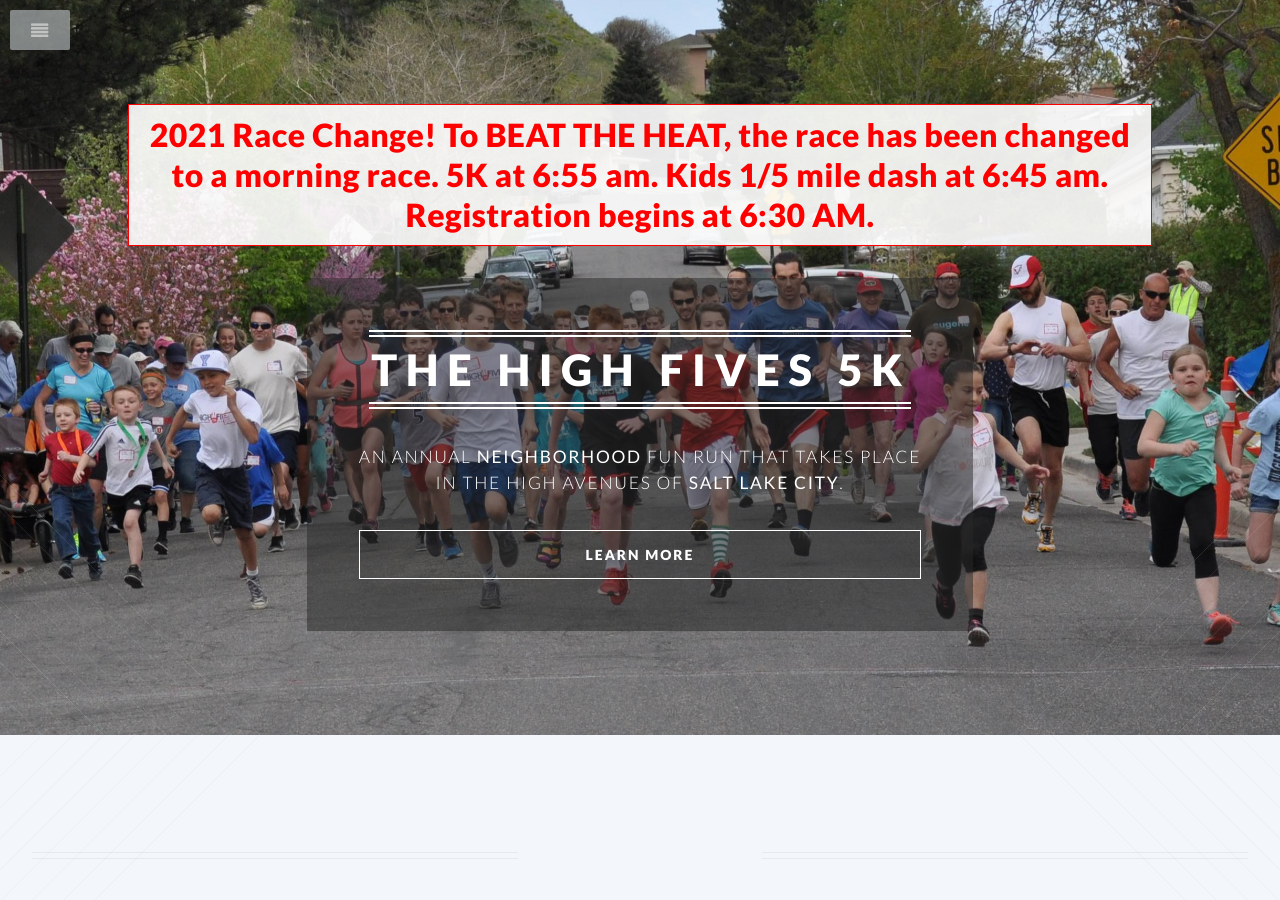
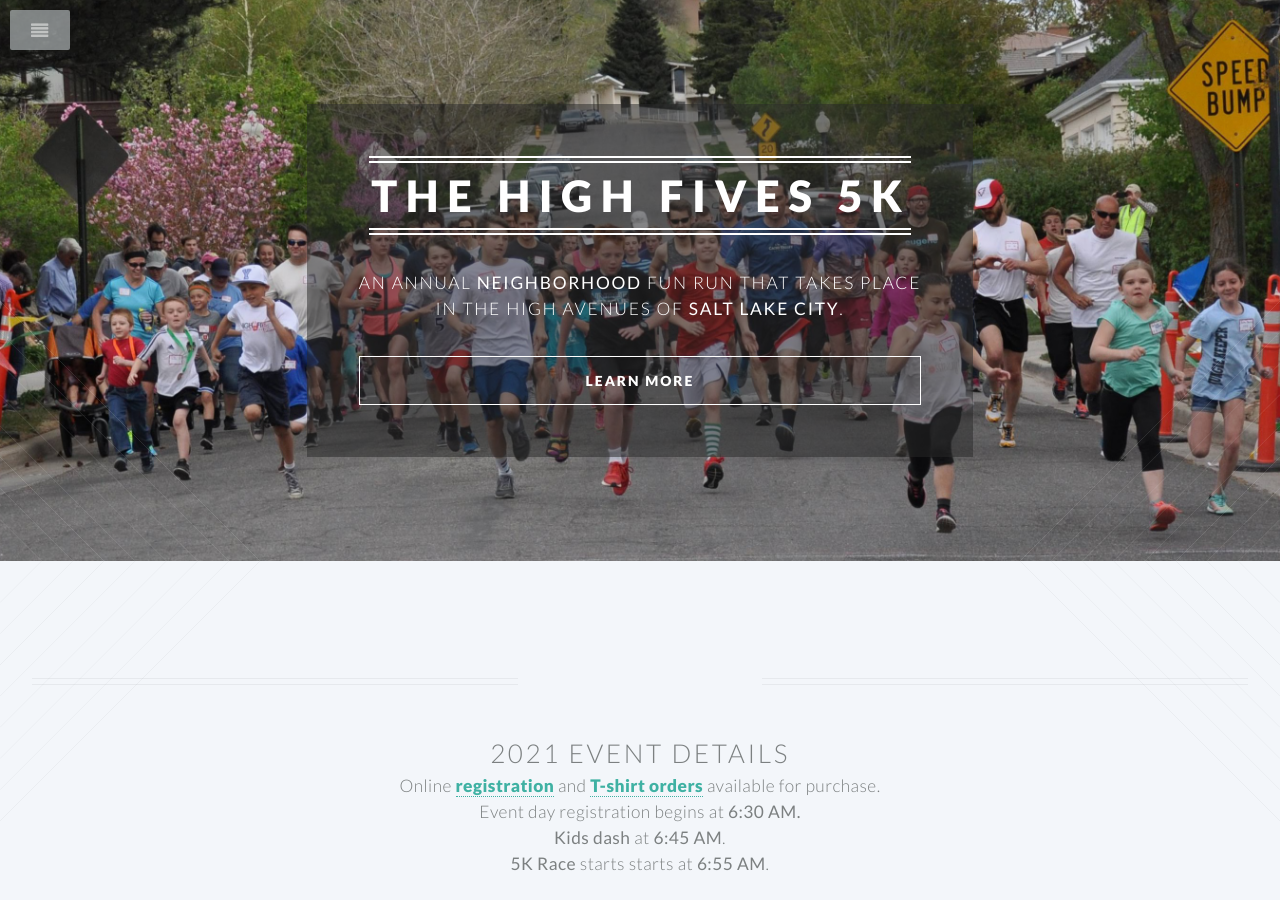
Before and after one commit to benhansen-io/HighFives5k, a Jekyll site: the page built from index.html, in a window 1280 px wide and 900 px high. Built offline with Jekyll 4.4.1, drawn with Linux system fonts in a browser that asks for light colours.

Commit message:
Remove alert in banner

```diff
--- a/index.html
+++ b/index.html
@@ -4,12 +4,6 @@ pagetype: index
 ---
 		<!-- Banner -->
 			<section id="banner">
-
-				<section id="alert">
-					2021 Race Change!
-					To BEAT THE HEAT, the race has been changed to a morning race. 5K at 6:55 am.
-					Kids 1/5 mile dash at 6:45 am. Registration begins at 6:30 AM.
-				</section>
 
 				<!--
 					".inner" is set up as an inline-block so it automatically expands
```
